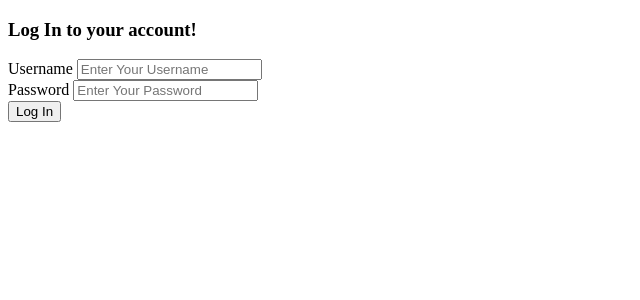
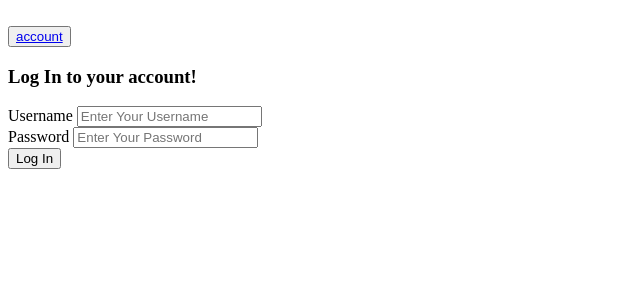
Before and after one commit to mymicroj/web, a Django app: page /signin in a window 1280 px wide. Shown: the top 300 px of the page, without its empty margins (0-640 px from the left). Run offline with Django 3.2, Linux system fonts and the light colour scheme.

Commit message:
template singin change

```diff
--- a/templates/authentication/signin.html
+++ b/templates/authentication/signin.html
@@ -7,7 +7,8 @@
     <title>Sign In</title>
 </head>
 <body>
-
+    <br/>
+    <button type="submit"><a href="/account">account</a></button>
     {% for message in messages %}
     <div class="alert alert-{{ message.tags }} alert-dismissible fade show" role="alert">
         <strong>Message:</strong> {{ message }}
@@ -31,5 +32,6 @@
 
         <button type="submit" class="btn btn-primary">Log In</button>
     </form>
+
 </body>
 </html>
```
